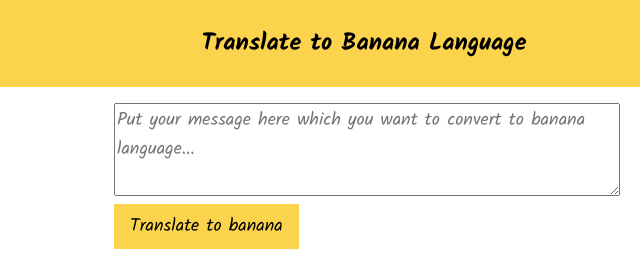
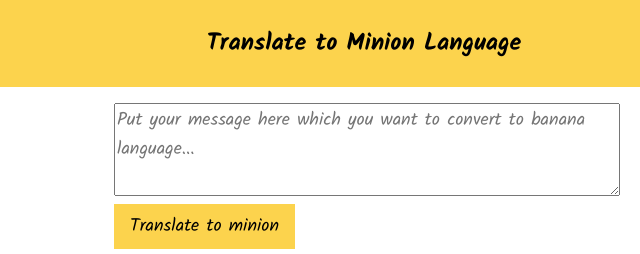
Before and after one commit to Aman-Dk/Translate-To-Minion, a plain HTML site: page index.html in a window 1280 px wide. Shown: the top 254 px of the page, 276-916 px from the left. Drawn offline with Linux system fonts and the light colour scheme.

Commit message:
docs: changed app name

```diff
--- a/index.html
+++ b/index.html
@@ -5,21 +5,21 @@
     <meta charset="UTF-8">
     <meta http-equiv="X-UA-Compatible" content="IE=edge">
     <meta name="viewport" content="width=device-width, initial-scale=1.0">
-    <title>Speak Banana</title>
+    <title>Speak Minion Language</title>
     <link rel="stylesheet" href="/styles.css">
 </head>
 
 <body>
 
     <header class="header">
-        <h2>Translate to Banana Language</h2>
+        <h2>Translate to Minion Language</h2>
     </header>
 
     <div class="container">
         <textarea id="input" rows="3" cols="30"
             placeholder="Put your message here which you want to convert to banana language..."></textarea>
 
-        <button id="translate">Translate to banana</button>
+        <button id="translate">Translate to minion</button>
 
         <p>Translation will come here 👇</p>
 
```
